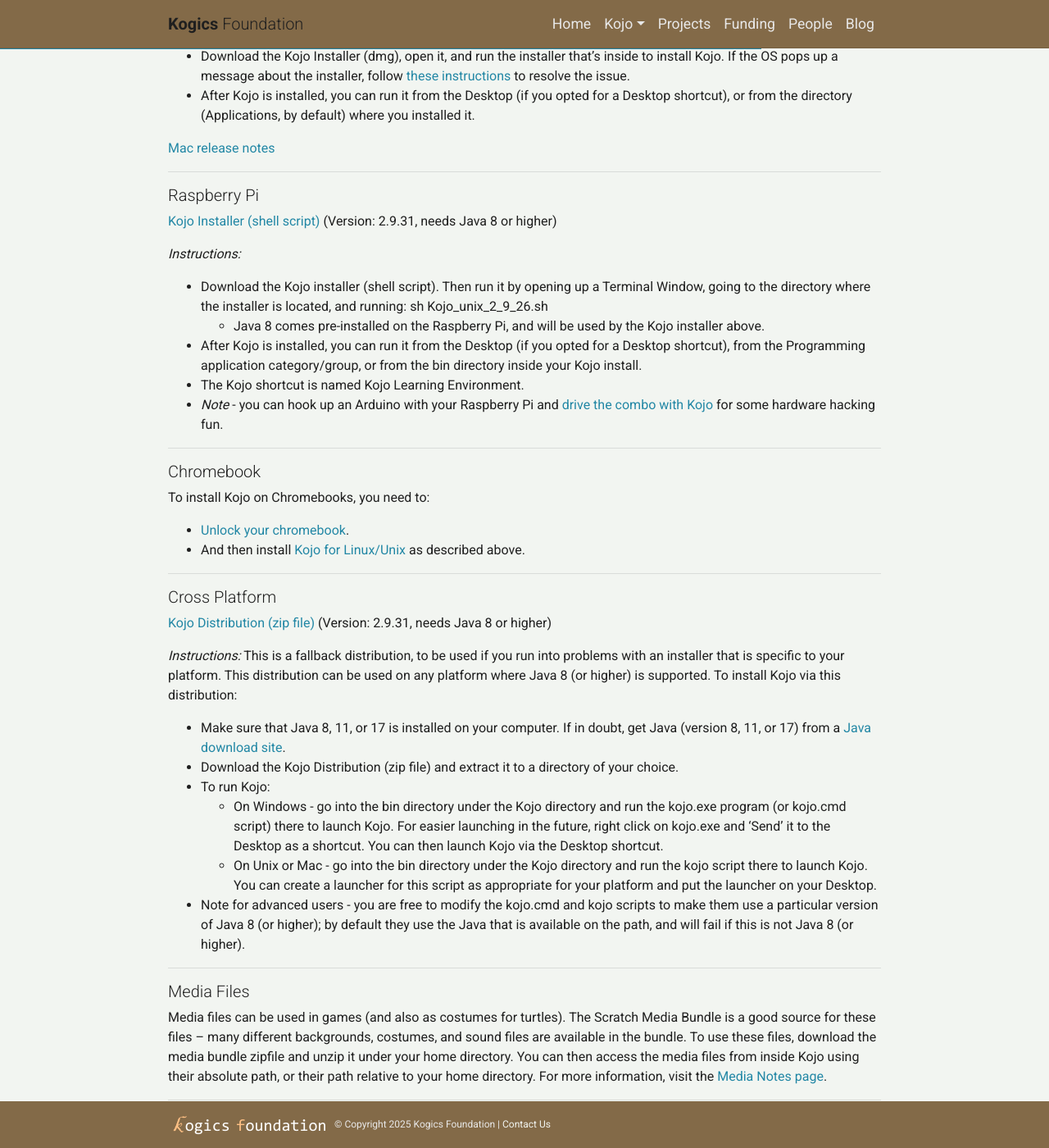
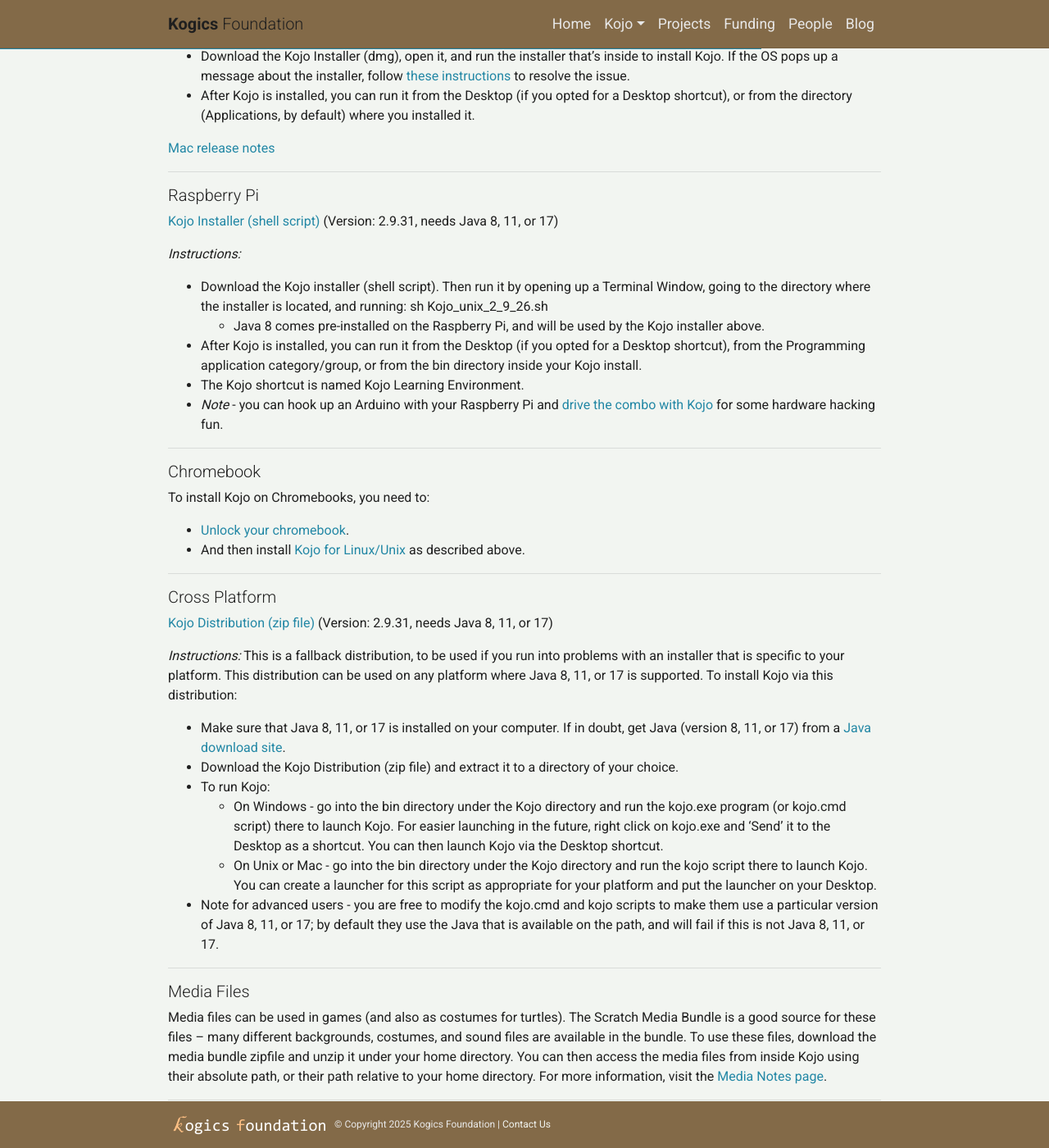
Before and after one commit to kogics/kogics.github.io, a Jekyll site: the page built from _pages/kojo/download.md, in a window 1280 px wide and 1400 px high, scrolled down 1851 px. Shown: the whole window at 82% size. Built offline with Jekyll 4.4.1, drawn with Linux system fonts in a browser that asks for light colours; comment, search, counter and statistics services are not loaded; a style sheet for code colours, icons or effects is not loaded; some of the changed text lies outside the part shown.

Commit message:
Specify supported Java versions for Kojo - Java 8, 11, or 17

```diff
--- a/_pages/kojo/download.md
+++ b/_pages/kojo/download.md
@@ -84,7 +84,7 @@
 
 **32-bit Linux/Unix**
 
-[Kojo Installer (shell script)]({{ unixInstallerWithoutJre }}) (Version: {{page.kojo_version}}, needs Java 8 or higher)
+[Kojo Installer (shell script)]({{ unixInstallerWithoutJre }}) (Version: {{page.kojo_version}}, needs Java 8, 11, or 17)
 
 *Instructions:*
 * Download the Kojo installer (shell script). Then run it by opening up a Terminal Window, going to the directory where the installer is located, and running: `sh {{unixFileWithoutJre}}`.
@@ -123,7 +123,7 @@
 
 <h5 id="rpi">Raspberry Pi</h5>
 
-[Kojo Installer (shell script)]({{ unixInstallerWithoutJre }}) (Version: {{page.kojo_version}}, needs Java 8 or higher)
+[Kojo Installer (shell script)]({{ unixInstallerWithoutJre }}) (Version: {{page.kojo_version}}, needs Java 8, 11, or 17)
 
 *Instructions:*
 * Download the Kojo installer (shell script). Then run it by opening up a Terminal Window, going to the directory where the installer is located, and running:  sh Kojo_unix_2_9_26.sh
@@ -144,16 +144,16 @@
 
 <h5 id="crossplatform">Cross Platform</h5>
 
-[Kojo Distribution (zip file)]({{ zipDistribution }}) (Version: {{page.kojo_version}}, needs Java 8 or higher)
+[Kojo Distribution (zip file)]({{ zipDistribution }}) (Version: {{page.kojo_version}}, needs Java 8, 11, or 17)
 
 *Instructions:*
-This is a fallback distribution, to be used if you run into problems with an installer that is specific to your platform. This distribution can be used on any platform where Java 8 (or higher) is supported. To install Kojo via this distribution:
+This is a fallback distribution, to be used if you run into problems with an installer that is specific to your platform. This distribution can be used on any platform where Java 8, 11, or 17 is supported. To install Kojo via this distribution:
 * Make sure that Java 8, 11, or 17 is installed on your computer. If in doubt, get Java (version 8, 11, or 17) from a [Java download site](https://bell-sw.com/pages/downloads/?version=java).
 * Download the Kojo Distribution (zip file) and extract it to a directory of your choice.
 * To run Kojo:
   * On Windows - go into the bin directory under the Kojo directory and run the kojo.exe program (or kojo.cmd script) there to launch Kojo. For easier launching in the future, right click on kojo.exe and 'Send' it to the Desktop as a shortcut. You can then launch Kojo via the Desktop shortcut.
   * On Unix or Mac - go into the bin directory under the Kojo directory and run the kojo script there to launch Kojo. You can create a launcher for this script as appropriate for your platform and put the launcher on your Desktop.
-* Note for advanced users - you are free to modify the kojo.cmd and kojo scripts to make them use a particular version of Java 8 (or higher); by default they use the Java that is available on the path, and will fail if this is not Java 8 (or higher).
+* Note for advanced users - you are free to modify the kojo.cmd and kojo scripts to make them use a particular version of Java 8, 11, or 17; by default they use the Java that is available on the path, and will fail if this is not Java 8, 11, or 17.
 
 ---
 
```
